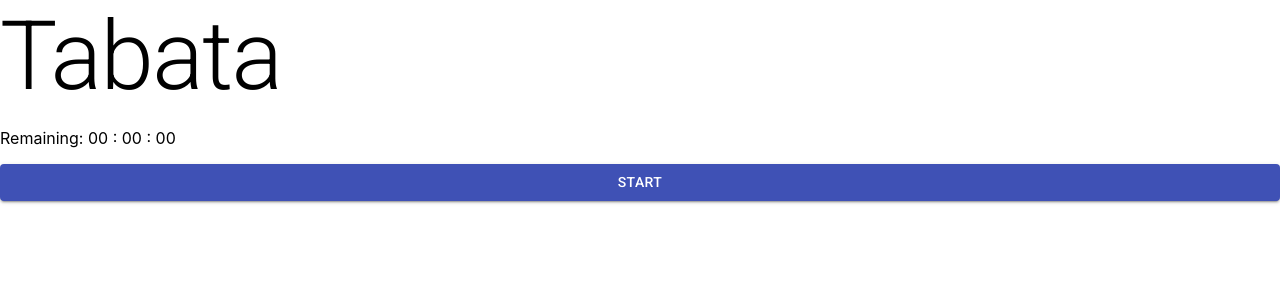
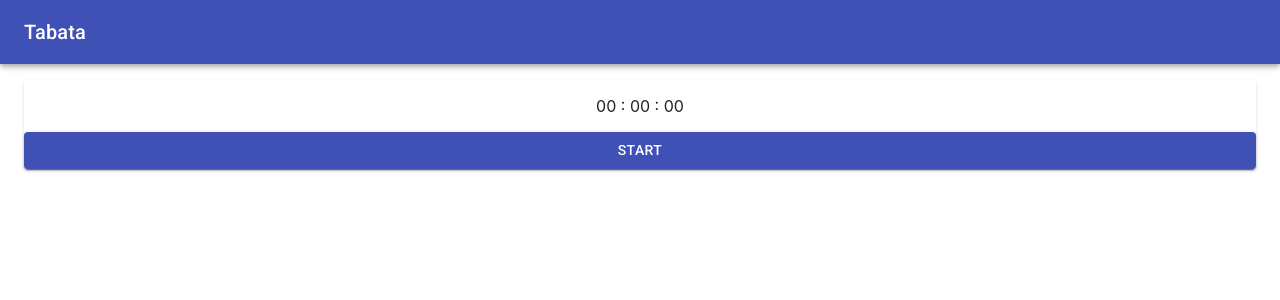
Before and after one commit to danielvarcas/tabata, a Next.js app: page / in a window 1280 px wide. Both pictures are taken after a click on the button "SET". Shown: the top 300 px of the page. Built offline with nearby package versions, Linux system fonts and the light colour scheme.

Commit message:
Add some styling

```diff
--- a/components/Timer.tsx
+++ b/components/Timer.tsx
@@ -1,6 +1,6 @@
 import * as React from "react";
 import * as Luxon from "luxon";
-import { Button, TextField } from "@material-ui/core";
+import { Box, Button, Card, Paper, TextField } from "@material-ui/core";
 import { useForm } from "react-hook-form";
 import { useInterval } from "react-use";
 
@@ -58,6 +58,7 @@ export function Timer() {
     }
   }, [timerState]);
 
+  function TimerContent() {
     if (timerState === "stopped") {
       return (
         <form onSubmit={handleSubmit(onSubmit)}>
@@ -69,7 +70,7 @@ export function Timer() {
             inputProps={{ step: 1 }}
           />
 
-        <Button type="submit" variant="contained" color="primary">
+          <Button type="submit" variant="contained" color="primary" fullWidth>
             Set
           </Button>
         </form>
@@ -81,7 +82,7 @@ export function Timer() {
         <div>
           {remainingTime !== null && (
             <div>
-            <p>Remaining: {remainingTime.toFormat("hh : mm : ss")} </p>
+              <p>{remainingTime.toFormat("hh : mm : ss")} </p>
             </div>
           )}
         </div>
@@ -139,3 +140,10 @@ export function Timer() {
       </>
     );
   }
+
+  return (
+    <Box display="flex" flexDirection="column" textAlign="center">
+      <TimerContent />
+    </Box>
+  );
+}
--- a/pages/index.tsx
+++ b/pages/index.tsx
@@ -1,9 +1,19 @@
 import * as React from "react";
 import Head from "next/head";
-import { Typography } from "@material-ui/core";
+import {
+  AppBar,
+  Box,
+  Container,
+  Grid,
+  Paper,
+  Toolbar,
+  Typography,
+  useTheme,
+} from "@material-ui/core";
 import { Timer } from "../components/Timer";
 
 export default function Home() {
+  const theme = useTheme();
   return (
     <div>
       <Head>
@@ -16,9 +26,19 @@ export default function Home() {
       </Head>
 
       <main>
-        <Typography variant="h1">Tabata</Typography>
+        <AppBar position="static" color="primary">
+          <Toolbar>
+            <Typography variant="h6">Tabata</Typography>
+          </Toolbar>
+        </AppBar>
 
-        <Timer />
+        <Container>
+          <Box marginTop={theme.spacing(0.25)}>
+            <Paper>
+              <Timer />
+            </Paper>
+          </Box>
+        </Container>
       </main>
     </div>
   );
```
Lines whose indentation alone changed are shown as unchanged.
